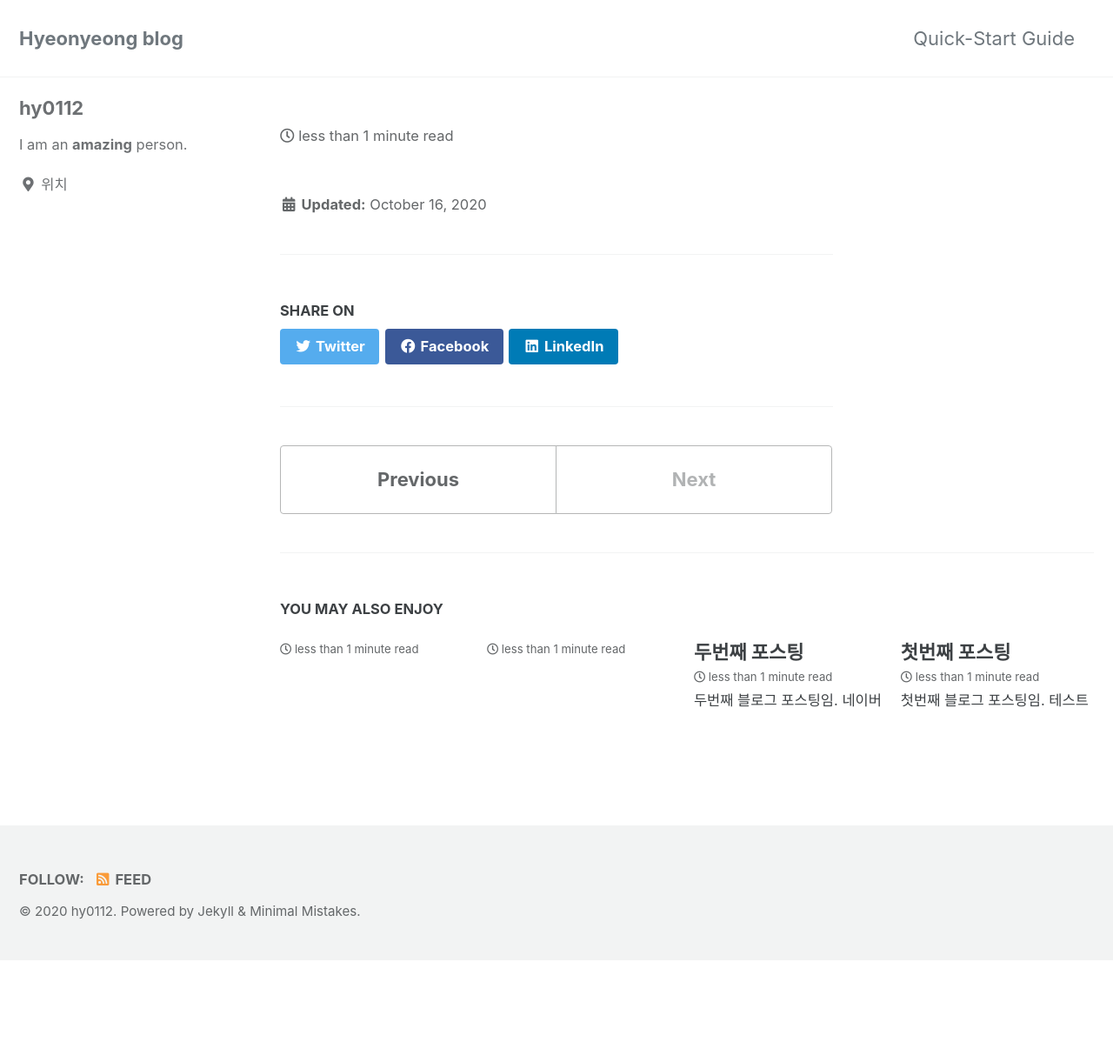
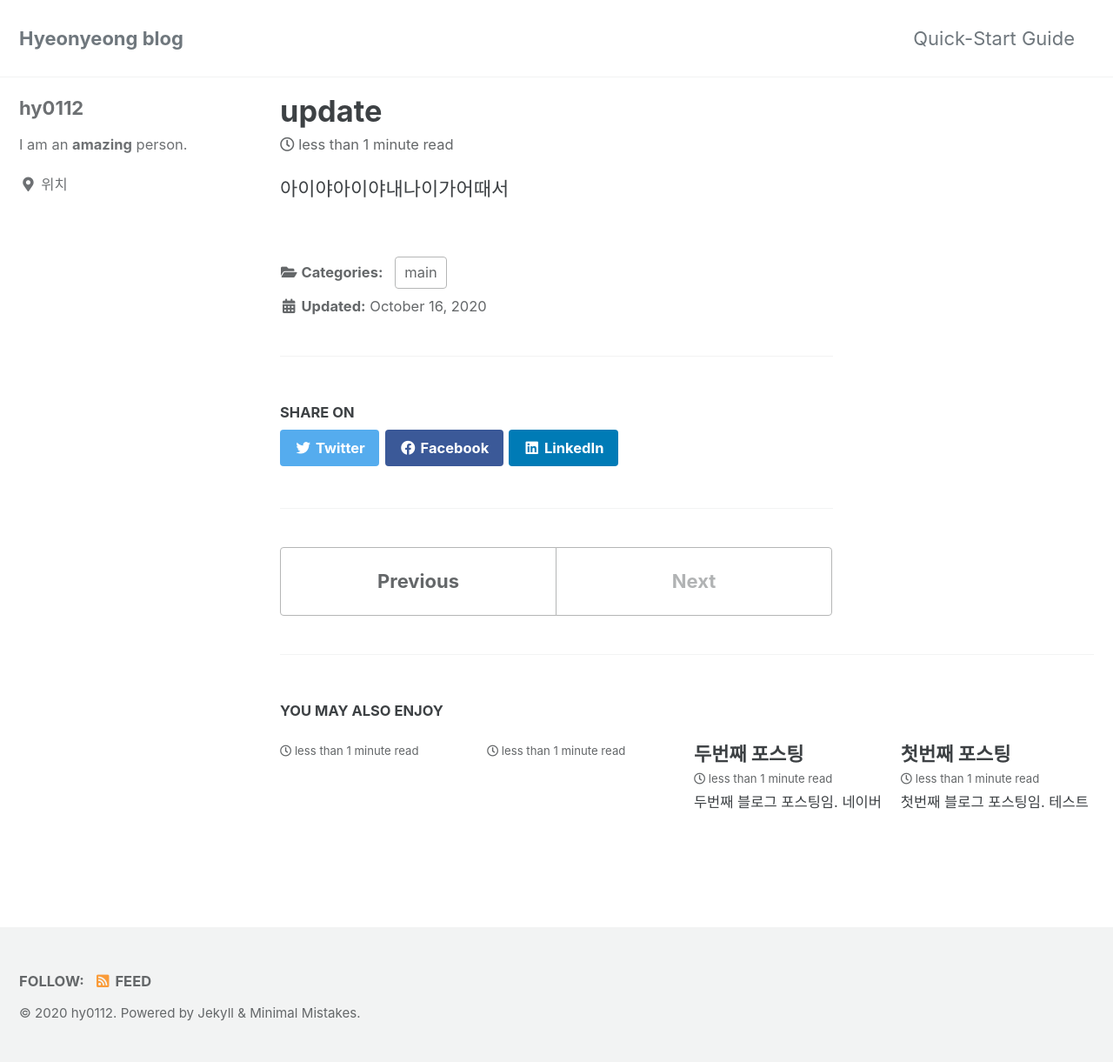
Before and after one commit to hy0112/hy0112.github.io, a Jekyll site: the page built from _posts/2020-10-16-update.md, in a window 1280 px wide. Shown: the whole page at 87% size. Built offline with Jekyll 4.4.1, drawn with Linux system fonts in a browser that asks for light colours; cached includes are drawn as plain includes; before the commit the page ends 1104 px from its top, so only the background shows below that.

Commit message:
Update 2020-10-16-update.md

```diff
--- a/_posts/2020-10-16-update.md
+++ b/_posts/2020-10-16-update.md
@@ -1,4 +1,5 @@
 ---
-title:"update"
-categores:"text"
+title: "update"
+category: main
 ---
+아이야아이야내나이가어때서
```
